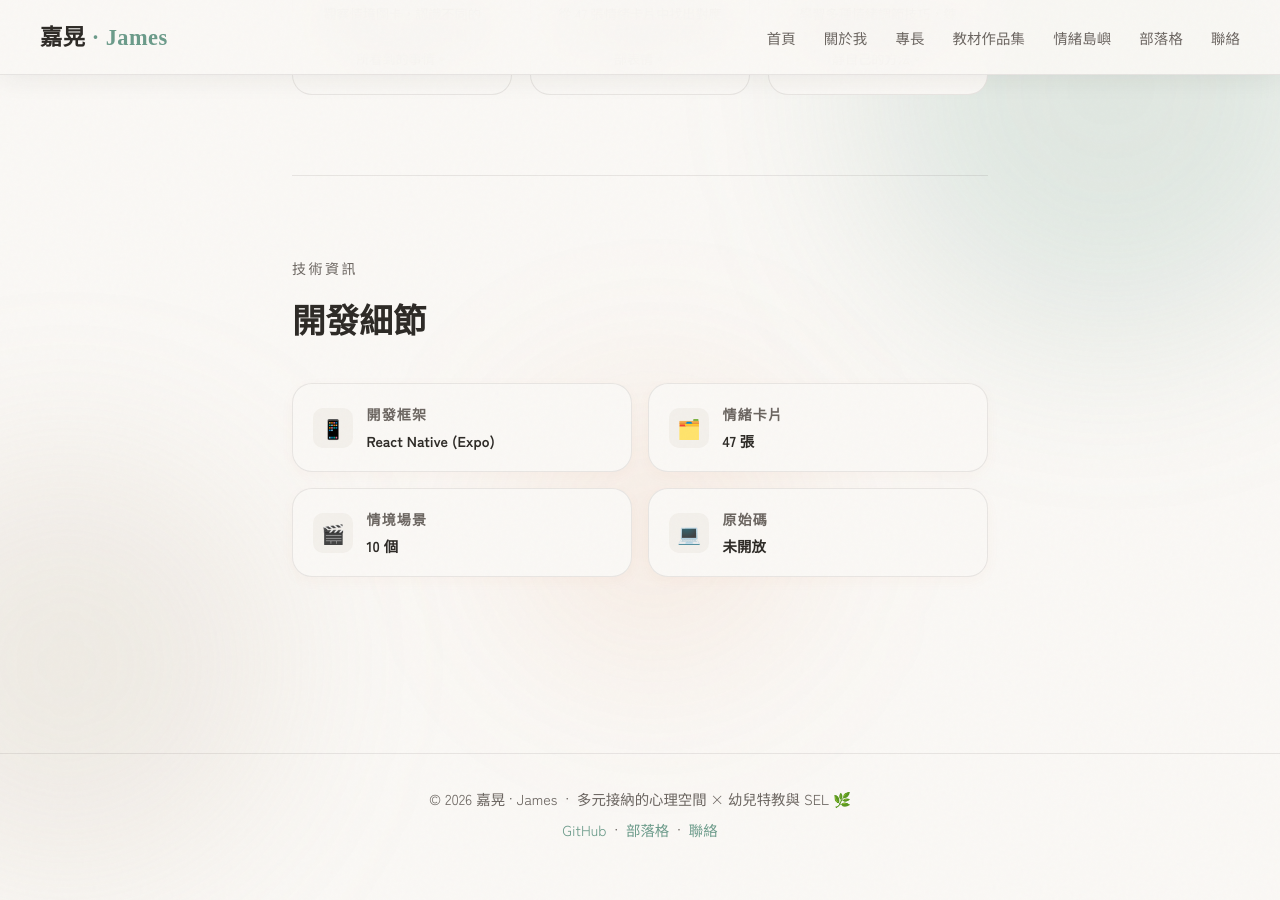
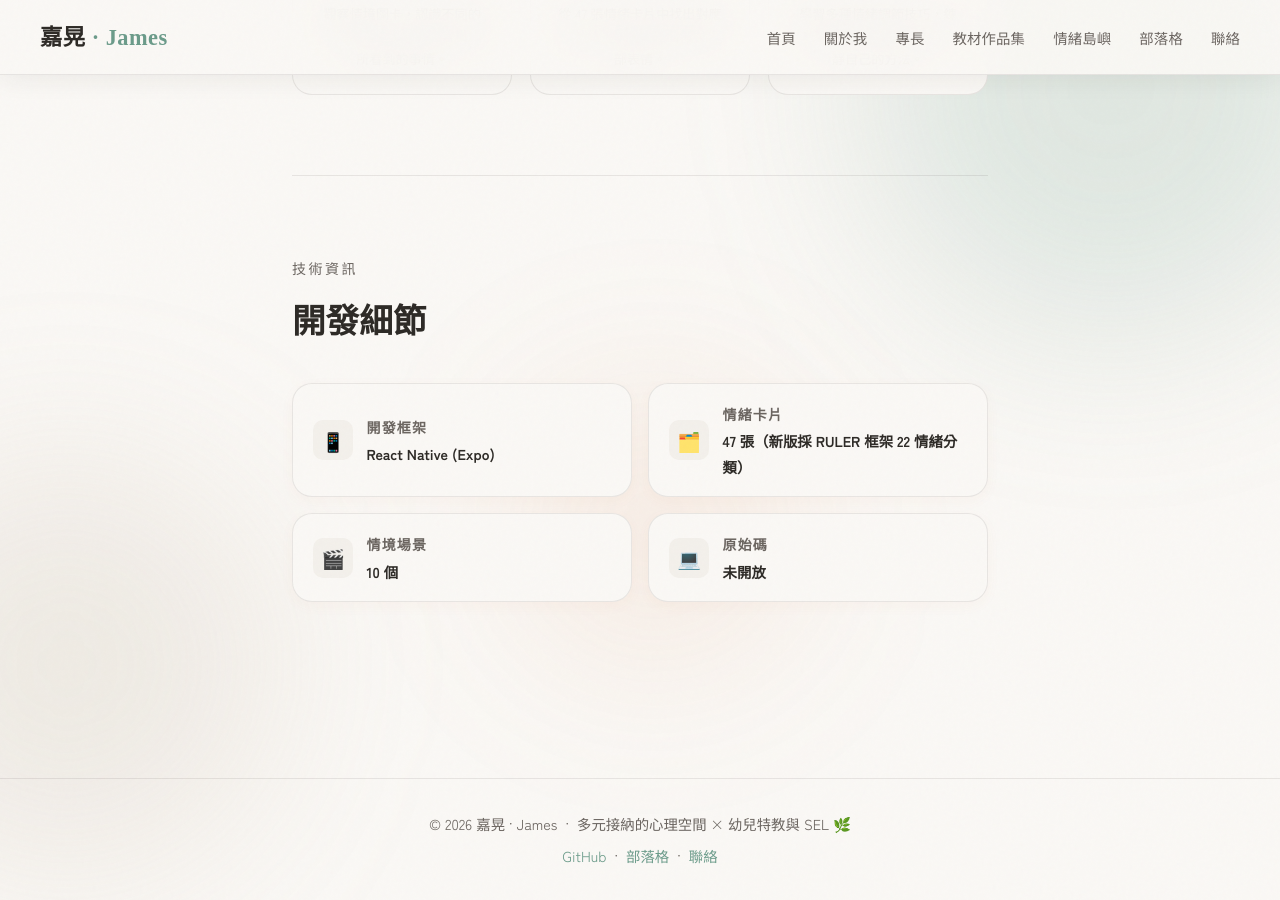
Before and after one commit to gahanglee/gahanglee.github.io, a Jekyll site: the page built from pages/app.html, in a window 1280 px wide and 900 px high, scrolled down 2381 px. Built offline with Jekyll 4.4.1, drawn with Linux system fonts in a browser that asks for light colours; nearby versions of some CDN libraries; before the commit the page ends 3256 px from its top, so only the background shows below that.

Commit message:
Update emotional card description with framework details

```diff
--- a/pages/app.html
+++ b/pages/app.html
@@ -103,7 +103,7 @@ permalink: /app/
     <h2 class="section-title">開發細節</h2>
     <div class="contact-grid">
       <div class="c-item"><div class="c-icon">📱</div><div><h4>開發框架</h4><p>React Native (Expo)</p></div></div>
-      <div class="c-item"><div class="c-icon">🗂️</div><div><h4>情緒卡片</h4><p>47 張</p></div></div>
+      <div class="c-item"><div class="c-icon">🗂️</div><div><h4>情緒卡片</h4><p>47 張（新版採 RULER 框架 22 情緒分類）</p></div></div>
       <div class="c-item"><div class="c-icon">🎬</div><div><h4>情境場景</h4><p>10 個</p></div></div>
       <div class="c-item"><div class="c-icon">💻</div><div><h4>原始碼</h4><p>未開放</p></div></div>
     </div>
```
